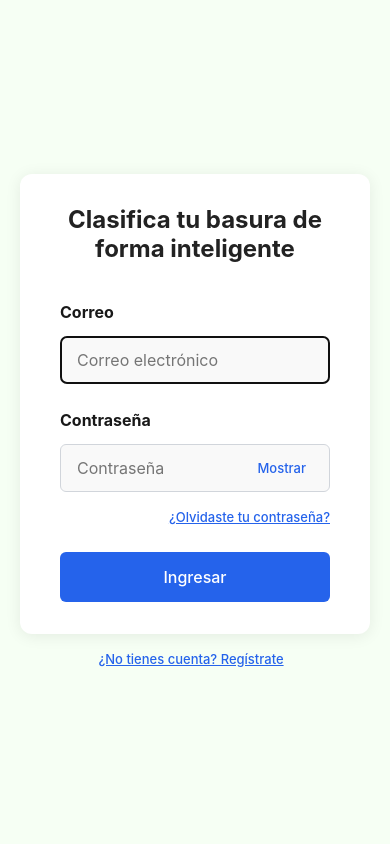
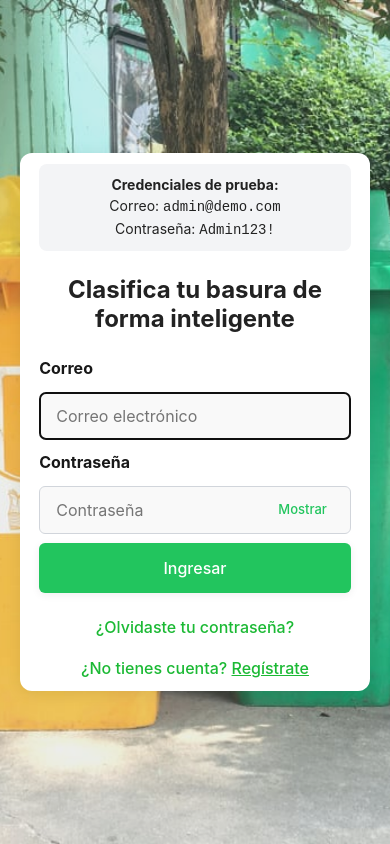
Before and after one commit to ElmerVicente5/ReciclajeSeminario, a React (Vite) app in the folder frontend/: page /login in a window 390 px wide. Built offline with nearby package versions, Linux system fonts and the light colour scheme.

Commit message:
Fix: restaurar sidebar modular, encapsular fondo de login y centralizar validaciones

```diff
--- a/frontend/src/App.jsx
+++ b/frontend/src/App.jsx
@@ -4,41 +4,23 @@ import Login from "./pages/Login/Login";
 import Dashboard from "./pages/Dashboard/Dashboard";
 import PrivateRoute from "./components/Auth/PrivateRoute";
 import NotFound from "./pages/NotFound";
-import MapLeafletPage from "./pages/MapLeaflet/MapLeafletPage";
-import DashboardSidebar from "./pages/Dashboard/DashboardSidebar";
 
 function App() {
-  // Layout que incluye el sidebar/navbar
-  const Layout = ({ children }) => (
-    <div
-      style={{
-        display: "flex",
-        minHeight: "100vh",
-        background: "var(--color-bg, #f3f4f6)",
-      }}
-    >
-      <DashboardSidebar />
-      <main style={{ flex: 1 }}>{children}</main>
-    </div>
-  );
+  const isAuthenticated = false; // Cambia a true si el usuario está logueado
 
   return (
+    <>
+      {/* Fondo con imagen y overlay */}
+
       <BrowserRouter>
         <Routes>
           <Route path="/login" element={<Login />} />
           <Route path="/dashboard" element={<Dashboard />} />
-        <Route
-          path="/mapa"
-          element={
-            <Layout>
-              <MapLeafletPage />
-            </Layout>
-          }
-        />
           <Route path="/" element={<Dashboard />} />
           <Route path="*" element={<NotFound />} />
         </Routes>
       </BrowserRouter>
+    </>
   );
 }
 
--- a/frontend/src/components/Auth/LoginForm.jsx
+++ b/frontend/src/components/Auth/LoginForm.jsx
@@ -1,5 +1,6 @@
-import { useState } from "react";
+import { useState, useEffect } from "react";
 import { useLogin } from "../../hooks/useLogin";
+import { validateEmail, validateStrongPassword } from "../../utils/validation";
 import styles from "./LoginForm.module.css";
 
 import RecoverPasswordModal from "./RecoverPasswordModal";
@@ -14,19 +15,20 @@ export default function LoginForm({ onLogin }) {
   const [localError, setLocalError] = useState("");
   const [showRegister, setShowRegister] = useState(false);
 
-  const validateEmail = (email) => {
-    return /^[^\s@]+@[^\s@]+\.[^\s@]+$/.test(email);
-  };
 
   const handleSubmit = async (e) => {
     e.preventDefault();
     setLocalError("");
     if (!validateEmail(email)) {
-      setLocalError("Por favor ingresa un correo electrónico válido.");
+      setLocalError("Por favor ingresa un correo electrónico válido que termine en .com");
       return;
     }
     if (!password) {
       setLocalError("Por favor ingresa tu contraseña.");
+      return;
+    }
+    if (!validateStrongPassword(password)) {
+      setLocalError("La contraseña debe tener al menos 8 caracteres, incluir mayúscula, minúscula, número y símbolo.");
       return;
     }
     const result = await login({ email, password });
@@ -39,9 +41,24 @@ export default function LoginForm({ onLogin }) {
     }
   };
 
+  // Limpiar campos de login al cerrar/abrir modales de registro o recuperación
+  useEffect(() => {
+    if (!showRegister && !showRecover) {
+      setEmail("");
+      setPassword("");
+      setLocalError("");
+      setShowPassword(false);
+    }
+  }, [showRegister, showRecover]);
+
   return (
     <>
       <form className={styles.form} onSubmit={handleSubmit}>
+        <div style={{ background: '#f3f4f6', color: '#222', borderRadius: 8, padding: 10, marginBottom: 16, fontSize: 14, textAlign: 'center' }}>
+          <strong>Credenciales de prueba:</strong><br />
+          Correo: <span style={{ fontFamily: 'monospace' }}>admin@demo.com</span><br />
+          Contraseña: <span style={{ fontFamily: 'monospace' }}>Admin123!</span>
+        </div>
         <h2 className={styles.title}>
           Clasifica tu basura de forma inteligente
         </h2>
@@ -84,15 +101,6 @@ export default function LoginForm({ onLogin }) {
               {showPassword ? "Ocultar" : "Mostrar"}
             </button>
           </div>
-          <div className={styles.recoverWrapper}>
-            <button
-              type="button"
-              className={styles.recoverBtn}
-              onClick={() => setShowRecover(true)}
-            >
-              ¿Olvidaste tu contraseña?
-            </button>
-          </div>
         </div>
         {(localError || error) && (
           <div className={styles.error}>{localError || error}</div>
@@ -100,16 +108,27 @@ export default function LoginForm({ onLogin }) {
         <button className={styles.button} type="submit" disabled={loading}>
           {loading ? "Ingresando..." : "Ingresar"}
         </button>
+        <div style={{ textAlign: "center", marginTop: 12 }}>
+          <a
+            href="#"
+            className={styles.registerLinkBtn}
+            onClick={e => { e.preventDefault(); setShowRecover(true); }}
+            tabIndex={0}
+          >
+            ¿Olvidaste tu contraseña?
+          </a>
+        </div>
+        <div style={{ textAlign: "center", marginTop: 8 }}>
+          <a
+            href="#"
+            className={styles.registerLinkBtn}
+            onClick={e => { e.preventDefault(); setShowRegister(true); }}
+            tabIndex={0}
+          >
+            ¿No tienes cuenta? <span style={{ textDecoration: 'underline' }}>Regístrate</span>
+          </a>
+        </div>
       </form>
-      <div style={{ textAlign: "center", marginTop: 12 }}>
-        <button
-          type="button"
-          style={{ color: "#2563eb", fontSize: 13, textDecoration: "underline", cursor: "pointer", background: "none", border: "none", padding: 0, marginRight: 8 }}
-          onClick={() => setShowRegister(true)}
-        >
-          ¿No tienes cuenta? Regístrate
-        </button>
-      </div>
       <RecoverPasswordModal
         open={showRecover}
         onClose={() => setShowRecover(false)}
--- a/frontend/src/components/Auth/LoginForm.module.css
+++ b/frontend/src/components/Auth/LoginForm.module.css
@@ -1,3 +1,53 @@
+
+/* Capa semitransparente para oscurecer la imagen y dar contraste */
+.backgroundOverlay {
+  position: fixed;
+  top: 0;
+  left: 0;
+  width: 100vw;
+  height: 100vh;
+  background: rgba(255,255,255,0.7); /* blanco semitransparente */
+  z-index: 0;
+  pointer-events: none;
+}
+
+/* Asegura que los formularios estén por encima */
+.modal, .form {
+  position: relative;
+  z-index: 2;
+}
+/* --- Responsive --- */
+@media (max-width: 480px) {
+  .modal,
+  .form {
+    min-width: 100vw;
+    max-width: 100vw;
+    border-radius: 0;
+    padding: 18px 6vw;
+    box-sizing: border-box;
+  }
+  .successMsg {
+    font-size: 1rem;
+    padding: 0.7rem;
+  }
+  .button {
+    font-size: 0.98rem;
+    padding: 10px;
+  }
+  .inputGroup input,
+  .inputGroup {
+    font-size: 1rem;
+  }
+  .showPasswordBtn {
+    width: auto;
+    min-width: unset;
+    font-size: 12px;
+    padding: 0 4px;
+  }
+  .registerLinkBtn {
+    font-size: 1rem;
+  }
+}
 .confirmPasswordInput {
   padding-right: 90px;
   box-sizing: border-box;
@@ -14,7 +64,7 @@
   background: none;
   border: none;
   cursor: pointer;
-  color: #2563eb;
+  color: #22c55e;
   font-size: 13px;
   font-weight: 500;
   z-index: 2;
@@ -54,6 +104,7 @@
   min-width: 320px;
   max-width: 400px;
   position: relative;
+  z-index: 2;
 }
 .closeBtn {
   position: absolute;
@@ -85,6 +136,7 @@
   flex-direction: column;
   gap: 18px;
   min-width: 320px;
+  z-index: 2;
 }
 .title {
   color: var(--color-primary, #222e3a);
@@ -111,7 +163,7 @@
   background: none;
   border: none;
   cursor: pointer;
-  color: #2563eb;
+  color: #22c55e;
   font-size: 13px;
   font-weight: 500;
   z-index: 2;
@@ -130,7 +182,7 @@
   margin-top: 4px;
 }
 .recoverBtn {
-  color: #2563eb;
+  color: #22c55e;
   font-size: 13px;
   text-decoration: underline;
   cursor: pointer;
@@ -165,12 +217,12 @@
   background: #fff;
   border-radius: 12px;
   box-shadow: 0 2px 16px rgba(0, 0, 0, 0.08);
-  padding: 2rem 2.5rem;
+  padding: 0.7rem 1.2rem;
   max-width: 350px;
   margin: 0 auto;
   display: flex;
   flex-direction: column;
-  gap: 1.5rem;
+  gap: 0.6rem;
 }
 .title {
   font-size: 1.5rem;
@@ -190,8 +242,9 @@ input {
   font-size: 1rem;
   background: #f9f9f9;
 }
+
 .button {
-  background: #2563eb;
+  background: #22c55e;
   color: #fff;
   font-weight: 500;
   border: none;
@@ -199,10 +252,45 @@ input {
   padding: 0.8rem 0;
   font-size: 1rem;
   cursor: pointer;
-  transition: background 0.2s;
+  transition: background 0.18s, transform 0.08s, box-shadow 0.12s;
+  box-shadow: 0 2px 8px #0001;
+}
+.button:hover:not(:disabled) {
+  background: #16a34a;
+  transform: translateY(-2px) scale(1.03);
+  box-shadow: 0 4px 16px #0002;
+}
+.button:active:not(:disabled) {
+  background: #22c55e;
+  transform: translateY(1.5px) scale(0.97);
+  box-shadow: 0 1px 4px #0002;
 }
 .button:disabled {
-  background: #93c5fd;
+  background: #bbf7d0;
+
+.registerLinkBtn {
+  color: #22c55e !important;
+  font-size: 15px;
+  text-decoration: underline;
+  text-underline-offset: 2px;
+  cursor: pointer;
+  background: none !important;
+  border: none !important;
+  padding: 0 !important;
+  margin: 0 auto;
+  display: inline;
+  border-radius: 0 !important;
+  outline: none;
+  box-shadow: none;
+}
+
+.registerLinkBtn:visited,
+.registerLinkBtn:active,
+.registerLinkBtn:focus,
+.registerLinkBtn:hover {
+  color: #22c55e !important;
+  text-decoration: underline;
+}
   cursor: not-allowed;
 }
 .error {
--- a/frontend/src/hooks/useLogin.js
+++ b/frontend/src/hooks/useLogin.js
@@ -10,7 +10,7 @@ export function useLogin() {
     setError("");
     // Simulación de autenticación (reemplazar con llamada a backend cuando esté disponible)
     await new Promise((res) => setTimeout(res, 1000));
-    if (email === "admin@demo.com" && password === "123456") {
+    if (email === "admin@demo.com" && password === "Admin123!") {
       setLoading(false);
       return { success: true, user: { email, role: "admin" } };
     } else {
--- a/frontend/src/pages/Login/Login.module.css
+++ b/frontend/src/pages/Login/Login.module.css
@@ -5,6 +5,25 @@
   align-items: center;
   justify-content: center;
   background: var(--color-bg, #f3f4f6);
+  position: relative;
+}
+
+.loginBg::before {
+  content: "";
+  position: fixed;
+  top: 0;
+  left: 0;
+  width: 100vw;
+  height: 100vh;
+  z-index: 0;
+  background: url('/zzz.jpg') center center / cover no-repeat;
+  opacity: 0.90;
+  pointer-events: none;
+}
+
+.loginContainer, .loginSuccess {
+  position: relative;
+  z-index: 1;
 }
 
 .loginContainer {
--- a/frontend/src/styles/globals.css
+++ b/frontend/src/styles/globals.css
@@ -14,9 +14,11 @@ body {
   min-height: 100vh;
   font-family: var(--font-family-base);
   color: var(--color-text-black);
+  position: relative;
+  background: #f6fdf4;
+}
 
-  background-color: var(--color-bg);
-}
+
 
 h1 {
   font-size: var(--font-size-h1);
--- /dev/null
+++ b/frontend/src/utils/validation.js
@@ -0,0 +1,19 @@
+// Funciones reutilizables de validación para formularios de autenticación
+
+export function validateEmail(email) {
+  // Solo acepta correos que terminan en .com
+  return /^[^\s@]+@[^\s@]+\.com$/.test(email);
+}
+
+export function validateStrongPassword(password) {
+  // Mínimo 8 caracteres, al menos una mayúscula, una minúscula, un número y un símbolo
+  return /^(?=.*[a-z])(?=.*[A-Z])(?=.*\d)(?=.*[!@#$%^&*()_+\-=[\]{};':"\\|,.<>/?]).{8,}$/.test(password);
+}
+
+export function validateName(name) {
+  return typeof name === 'string' && name.trim().length >= 3;
+}
+
+export function validateRequired(value) {
+  return value !== undefined && value !== null && String(value).trim() !== '';
+}
```
Also changed, not shown: frontend/src/components/Auth/RecoverPasswordModal.jsx (+33 -33 lines), frontend/src/components/Auth/RegisterModal.jsx (+37 -9 lines), frontend/src/pages/Dashboard/Dashboard.jsx (+31 -31 lines), frontend/public/zzz.jpg (added), 1 other file (tests, documents, lock files or other folders). Lines whose indentation alone changed are shown as unchanged.
